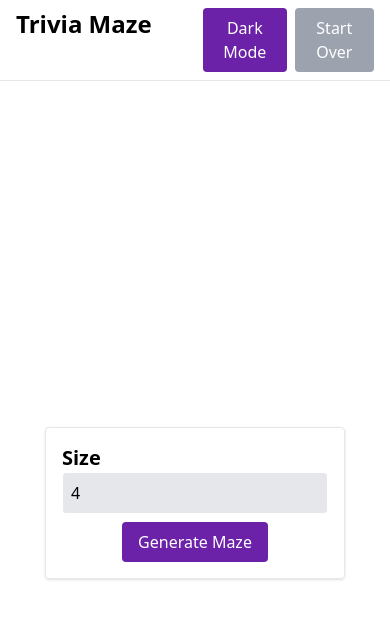
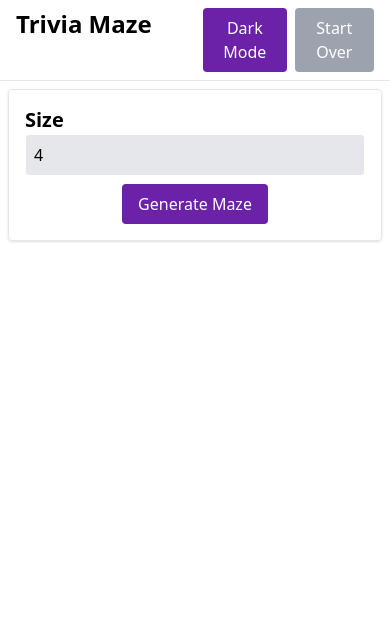
Before and after one commit to handkrchief/trivia-maze, a React (Vite) app in the folder vite-project/: page / in a window 390 px wide. Shown: the top 618 px of the page. Built offline with nearby package versions, Linux system fonts and the light colour scheme.

Commit message:
Update GameComponent.tsx and styling.

```diff
--- a/vite-project/src/components/GameComponent/GameComponent.module.css
+++ b/vite-project/src/components/GameComponent/GameComponent.module.css
@@ -1,35 +1,7 @@
 .container {
-    @apply w-full h-full min-h-screen flex flex-col justify-center items-center p-2;
+    @apply w-full  h-full min-h-screen flex flex-col md:justify-center items-center p-2;
 }
 
-.button {
-    @apply bg-blue-500 text-white rounded-md w-full py-2 ;
+.componentContainer {
+    @apply w-full md:w-[80%] lg:w-[70%] xl:w-[60%] 2xl:w-[50%] h-full flex flex-col justify-center items-center;
 }
-
-.disabledButton {
-    @apply bg-gray-200 text-white rounded-md w-full py-2 ;
-}
-
-.mazeContainer {
-    @apply w-full h-full min-h-screen flex flex-col justify-center items-center ;
-}
-
-.sizeContainer {
-    @apply w-full flex flex-col justify-center pb-2;
-}
-
-.sizeLabel {
-    @apply font-bold;
-}
-
-.sizeInput {
-    @apply bg-gray-200 p-2 w-full rounded hover:bg-white focus:bg-white transition-all duration-300 ;
-}
-
-.topContainer {
-    @apply w-[20%] h-full flex flex-col justify-center items-center;
-}
-
-.preGameOptionsContainer {
-    @apply w-full max-w-[300px] h-full flex flex-col justify-center items-center;
-}
--- a/vite-project/src/components/GameComponent/GameComponent.tsx
+++ b/vite-project/src/components/GameComponent/GameComponent.tsx
@@ -1,11 +1,21 @@
 import s from './GameComponent.module.css'
 import { useMazeContext } from '../../context/MazeContext';
 import PreGameOptionsComponent from '../PreGameOptionsComponent/PreGameOptionsComponent';
-import MazeComponent from '../MazeComponent/MazeComponent';
 import NavigationComponent from '../NavigationComponent/NavigationComponent';
 import TvComponent from '../TvComponent/TvComponent';
 import DeskComponent from '../DeskComponent/DeskComponent';
 import QuestionAnswerComponent from '../QuestionAnswerComponent/QuestionAnswerComponent';
+
+/**
+ * The GameComponent is the main component that renders the game.
+ * It renders the PreGameOptionsComponent if the game has not started.
+ * It renders the TvComponent and DeskComponent if the game has started and the user is not answering questions.
+ * It renders the QuestionAnswerComponent if the game has started and the user is answering questions.
+ *
+ * @author Zach Sanchez (Zachs00)
+ * @author Ethan Moore (handkrchief)
+ * @version November 21st, 2024
+*/
 
 export default function GameComponent() {
     const {myMaze,isAnsweringQuestions,  started} = useMazeContext();
@@ -13,12 +23,16 @@ export default function GameComponent() {
 
   return (
     <div className={`background ${s.container}`}>
-        {!started && <div className={s.preGameOptionsContainer}><PreGameOptionsComponent /></div>}
+        {!started && <div className={s.componentContainer}><PreGameOptionsComponent /></div>}
 
-        {started && myMaze && !isAnsweringQuestions && <TvComponent />}
-        {started && myMaze && !isAnsweringQuestions && <DeskComponent/>}
-        {started && !isAnsweringQuestions && <NavigationComponent />}
-        {isAnsweringQuestions && <QuestionAnswerComponent/>}
+        {started &&
+        <>
+
+        {myMaze && !isAnsweringQuestions && <div className={s.componentContainer}><TvComponent /></div>}
+        { myMaze && !isAnsweringQuestions && <div className={s.componentContainer}><DeskComponent/></div>}
+        {!isAnsweringQuestions && <div className={s.componentContainer}><NavigationComponent /></div>}
+        {isAnsweringQuestions && <div className={s.componentContainer}><QuestionAnswerComponent/></div>}
+        </>}
     </div>
   )
 }
```
